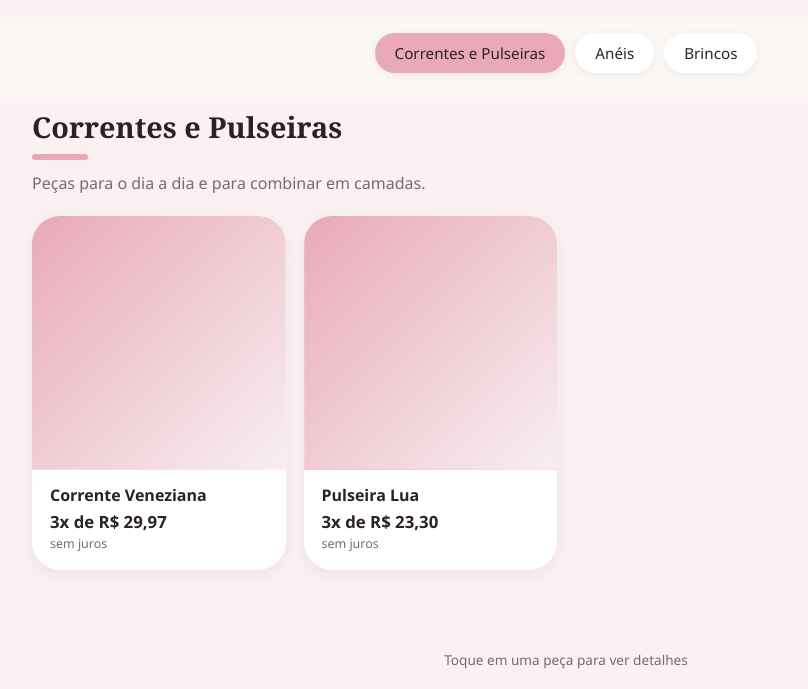
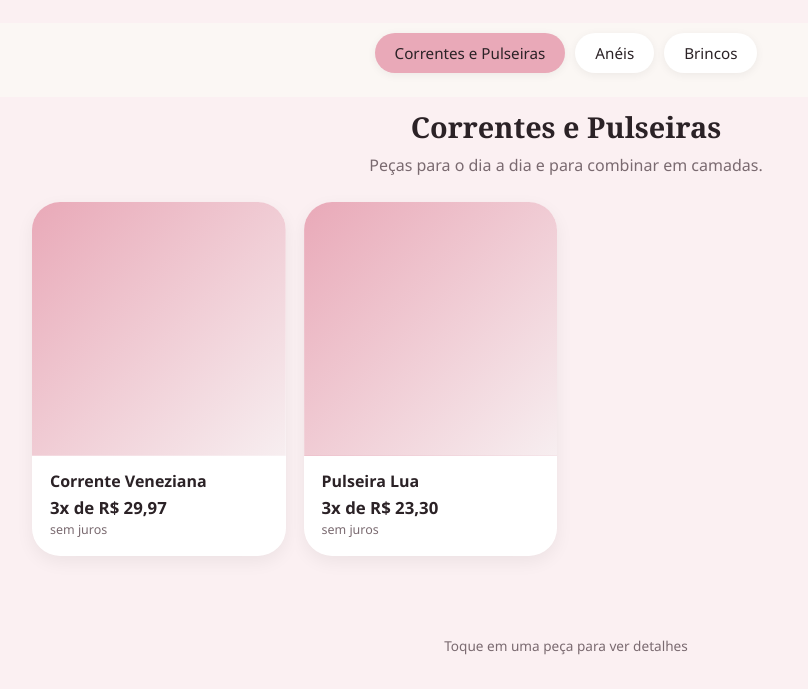
Before and after one commit to thanox005/CATALOGO, a plain HTML site: page index.html in a window 1280 px wide. Shown: the part 163-852 px from the top of the page, without its empty margins (74-882 px from the left). Drawn offline with Linux system fonts and the light colour scheme.

Commit message:
Centraliza titulo e descricao da colecao
Centraliza titulo e descricao da colecao

```diff
--- a/index.html
+++ b/index.html
@@ -21,9 +21,8 @@
 
   main { max-width: 1100px; margin: 0 auto; padding: 0 16px 60px; }
   .colecao { animation: entra .6s ease both; }
-  .colecao h2 { font-family: Georgia, serif; font-size: 1.8rem; margin: 10px 0 4px; }
-  .colecao h2::after { content:""; display:block; width:56px; height:6px; border-radius:999px; background: var(--cor); margin-top:8px; transition: background .6s; }
-  .colecao .sub { color: var(--muted); margin: 12px 0 22px; }
+  .colecao h2 { font-family: Georgia, serif; font-size: 1.8rem; margin: 10px 0 4px; text-align: center; }
+  .colecao .sub { color: var(--muted); margin: 8px 0 26px; text-align: center; }
   .grade { display:grid; grid-template-columns: repeat(auto-fill, minmax(220px, 1fr)); gap:18px; }
 
   .card { background: var(--card); border-radius: 28px; overflow:hidden; box-shadow: 0 6px 18px rgba(0,0,0,.06); cursor:pointer; transition: transform .35s cubic-bezier(.2,.8,.2,1), box-shadow .35s ease; animation: sobe .5s ease both; -webkit-tap-highlight-color: transparent; }
```
